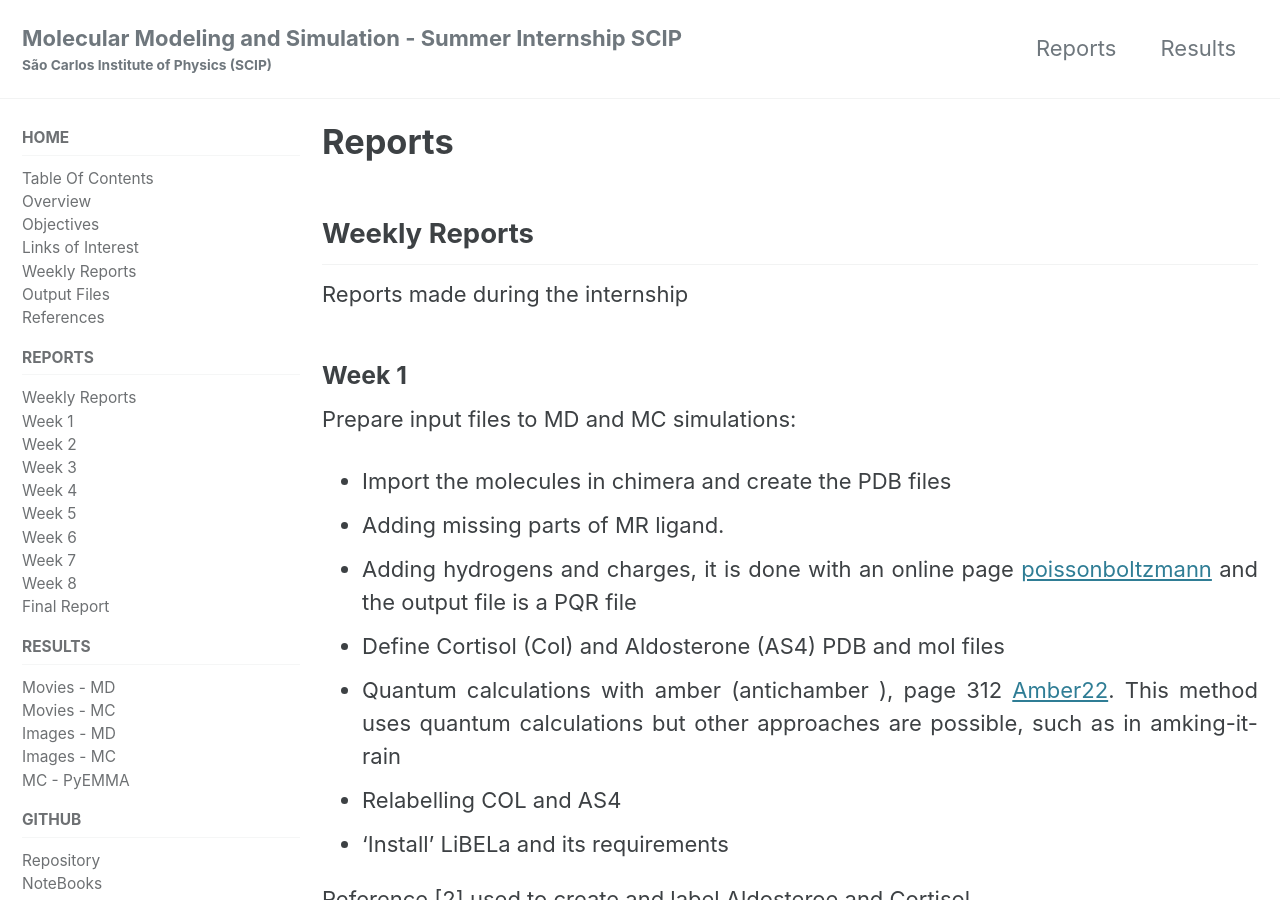
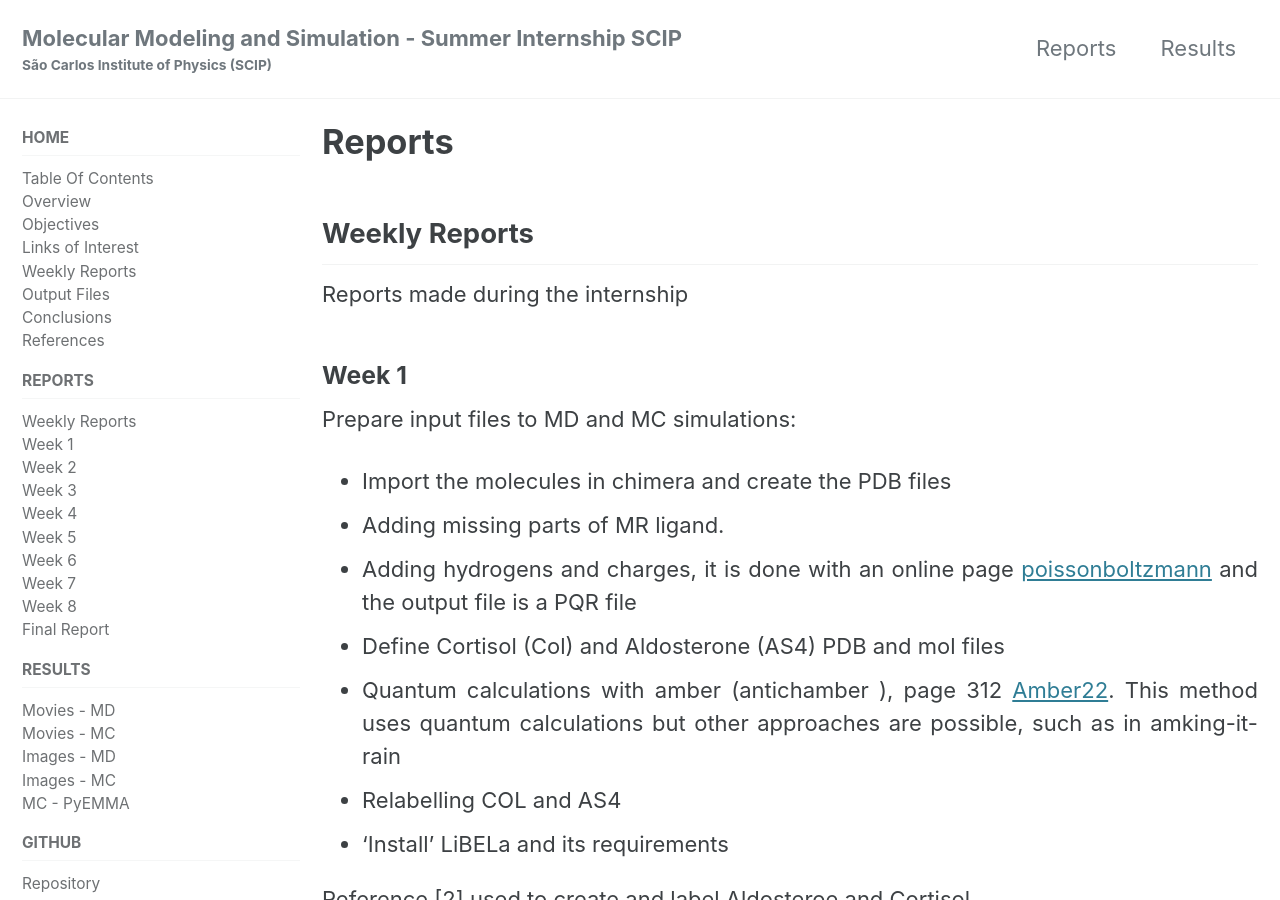
Before and after one commit to saguileran/MD-SCPI, a Jekyll site: the page built from reports.md, in a window 1280 px wide and 900 px high. Built offline with Jekyll 4.4.1, drawn with Linux system fonts in a browser that asks for light colours; cached includes are drawn as plain includes.

Commit message:
Update navigation.yml

```diff
--- a/_data/navigation.yml
+++ b/_data/navigation.yml
@@ -30,6 +30,8 @@ reports:
         url: /#weekly-reports
       - title: "Output Files"
         url: /#output-files
+      - title: "Conclusions"
+        url: /#conclusions
       - title: "References"
         url: /#references
 
```
